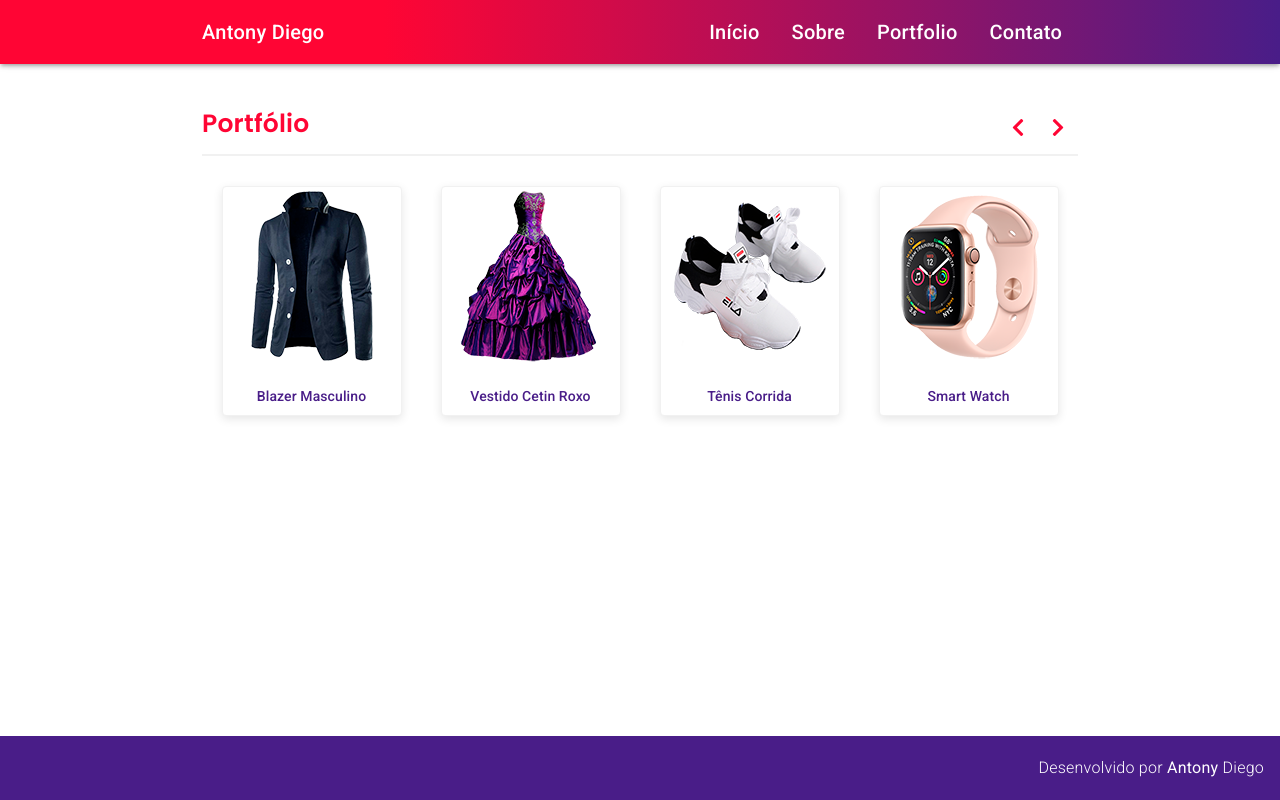
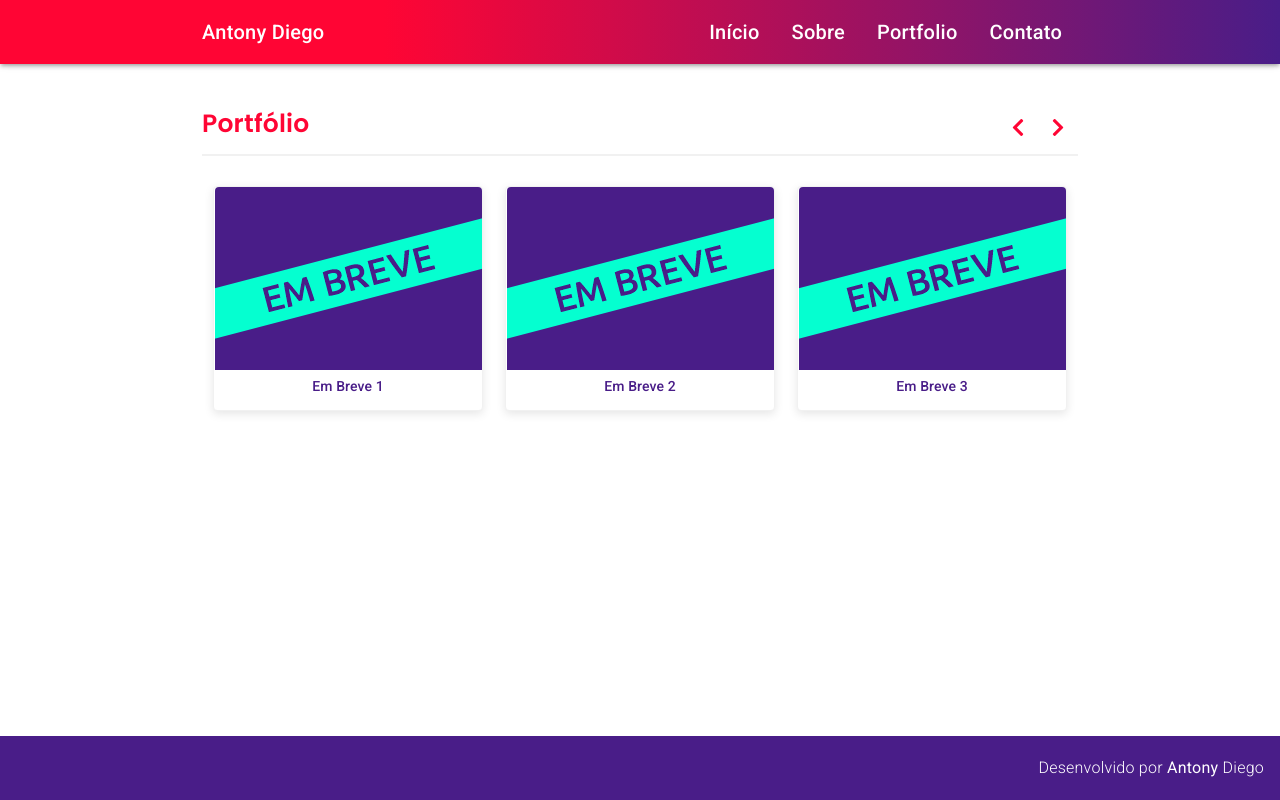
Before and after one commit to Antonybsb/portfolio, an Angular app in the folder portfolio/: page /portifolio in a window 1280 px wide. Built offline with nearby package versions, Linux system fonts and the light colour scheme; what ng2-pdf-viewer would draw is missing.

Commit message:
Adição botão certificados

```diff
--- a/portfolio/src/app/home/home/home.component.css
+++ b/portfolio/src/app/home/home/home.component.css
@@ -3,24 +3,10 @@ CONTENT BODY
 */
 
 @keyframes rotateWords {
-  10%,
-  100% {
-    transform: translateY(100%);
-  }
-  10%,
-  90% {
-    transform: translateY(0);
+  50% {
+    transform: translateX(-3%);
   }
 }
-
-/* @keyframes paraCima {
-  from {
-    background-color: aqua;
-  }
-  to {
-    background-color: blue;
-  }
-} */
 
 body {
   margin: 0;
@@ -30,6 +16,14 @@ body {
   height: 90vh;
   animation-name: paraCima;
   animation-duration: 4s;
+}
+
+.animacao {
+  display: flex;
+  flex-direction: column;
+  justify-content: center;
+  align-items: center;
+  animation: rotateWords 1.2s;
 }
 
 .edrea_tm_home .name {
@@ -82,8 +76,13 @@ body {
 
 .entrarEmContato {
   display: flex;
+  flex-direction: column;
   justify-content: center;
   margin-bottom: 100px;
+}
+
+.btn {
+  margin: 5px;
 }
 
 @media screen and (max-width: 440px) {
--- a/portfolio/src/app/home/home/home.component.html
+++ b/portfolio/src/app/home/home/home.component.html
@@ -1,6 +1,6 @@
 <body>
   <!-- CONTENT BODY -->
-
+  <div class="animacao">
     <div class="edrea_tm_home">
       <h3 class="name">
         Antony
@@ -20,5 +20,8 @@
       <button mat-flat-button style="background-color: var(--primary-color); color: #fff" routerLink="/contato">
         Entrar em contato
       </button>
+      <a class="btn  text-center mb-3" href="https://www.linkedin.com/in/antony-diego/details/certifications/"
+        role="button" target="_blank" style="background-color: var(--primary-color); color: #fff">Certificados</a>
+    </div>
   </div>
 </body>
--- a/portfolio/src/app/portifolio/portifolio.component.css
+++ b/portfolio/src/app/portifolio/portifolio.component.css
@@ -67,13 +67,18 @@ header p span:hover {
 }
 
 mat-card {
-  height: 230px;
-  width: 180px;
+  height: 225px;
+  width: 270px;
   align-items: center;
 }
 
+mat-card-image {
+  height: 225px;
+  width: 270px;
+}
+
 mat-card-subtitle {
-  margin-top: 20px;
+  margin-top: 5px;
   color: var(--accent-color);
 }
 
--- a/portfolio/src/app/portifolio/portifolio.component.html
+++ b/portfolio/src/app/portifolio/portifolio.component.html
@@ -12,7 +12,7 @@
     </header>
     <!-- Aqui vem o conteúdo do slider -->
     <div id="productContainer" class="products">
-      <mat-card class="example-card" *ngFor="let product of products.slice(currentIndex, currentIndex + 4)"
+      <mat-card class="example-card" *ngFor="let product of products.slice(currentIndex, currentIndex + 3)"
         class="card-hover-effect">
         <img mat-card-image [src]="product.imagem">
         <mat-card-content>
--- a/portfolio/src/app/portifolio/portifolio.component.ts
+++ b/portfolio/src/app/portifolio/portifolio.component.ts
@@ -11,46 +11,46 @@ export class PortifolioComponent {
 
   products: Jobs[] = [
     {
-      imagem: 'assets/products/banner1.png',
-      nome: 'Blazer Masculino'
+      imagem: 'assets/products/emBreve.png',
+      nome: 'Em Breve 1'
 
     },
     {
-      imagem: 'assets/products/banner2.png',
-      nome: 'Vestido Cetin Roxo'
+      imagem: 'assets/products/emBreve.png',
+      nome: 'Em Breve 2'
 
     },
     {
-      imagem: 'assets/products/banner3.png',
-      nome: 'Tênis Corrida'
+      imagem: 'assets/products/emBreve.png',
+      nome: 'Em Breve 3'
     },
     {
-      imagem: 'assets/products/banner4.png',
-      nome: 'Smart Watch'
+      imagem: 'assets/products/emBreve.png',
+      nome: 'Em Breve 4'
     },
     {
-      imagem: 'assets/products/delta.png',
-      nome: 'Bota Motociclista'
+      imagem: 'assets/products/emBreve.png',
+      nome: 'Em Breve 5'
     },
     {
-      imagem: 'assets/products/feature_3.png',
-      nome: 'Tênis Corrida'
+      imagem: 'assets/products/emBreve.png',
+      nome: 'Em Breve 6'
     },
     {
-      imagem: 'assets/products/image2.png',
-      nome: 'Sandália Anabella'
+      imagem: 'assets/products/emBreve.png',
+      nome: 'Em Breve 7'
     },
     {
-      imagem: 'assets/products/image3.png',
-      nome: 'Tenis 12 Molas'
+      imagem: 'assets/products/emBreve.png',
+      nome: 'Em Breve 8'
     },
     {
-      imagem: 'assets/products/img08.jpg',
-      nome: 'Ração Para Gatos'
+      imagem: 'assets/products/emBreve.png',
+      nome: 'Em Breve 9'
     },
     {
-      imagem: 'assets/products/img09.jpg',
-      nome: 'Vermífugo'
+      imagem: 'assets/products/emBreve.png',
+      nome: 'Em Breve 10'
     }
   ];
 
--- a/portfolio/src/app/sobre/sobre.component.html
+++ b/portfolio/src/app/sobre/sobre.component.html
@@ -1,5 +1,4 @@
 <div class="container">
-
   <div class="foto">
     <div class="main"
       style="background-image: url(assets/IMG_6734.jpg); background-size: cover; background-repeat: no-repeat; background-position-y: top;">
```
Also changed, not shown: portfolio/src/assets/products/emBreve.png (added). Lines whose indentation alone changed are shown as unchanged.
